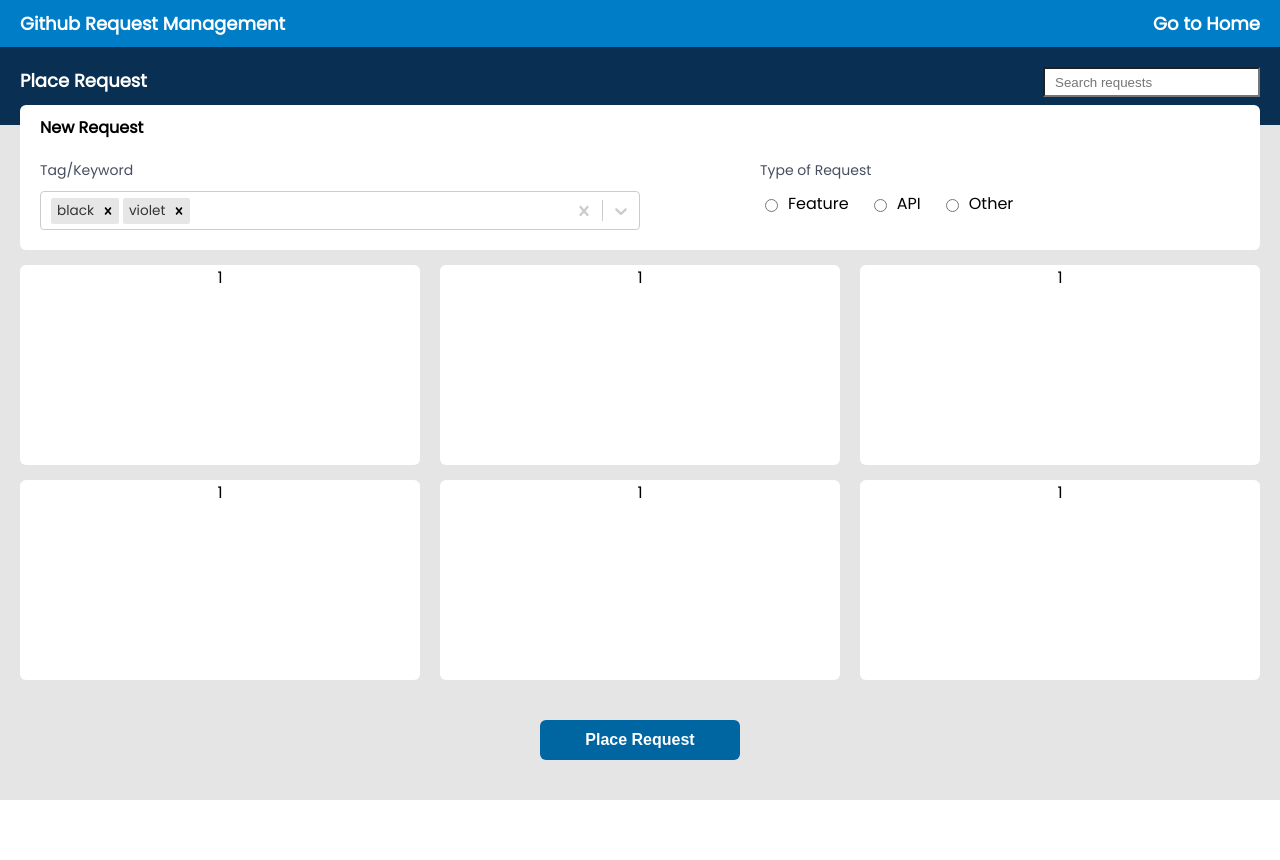
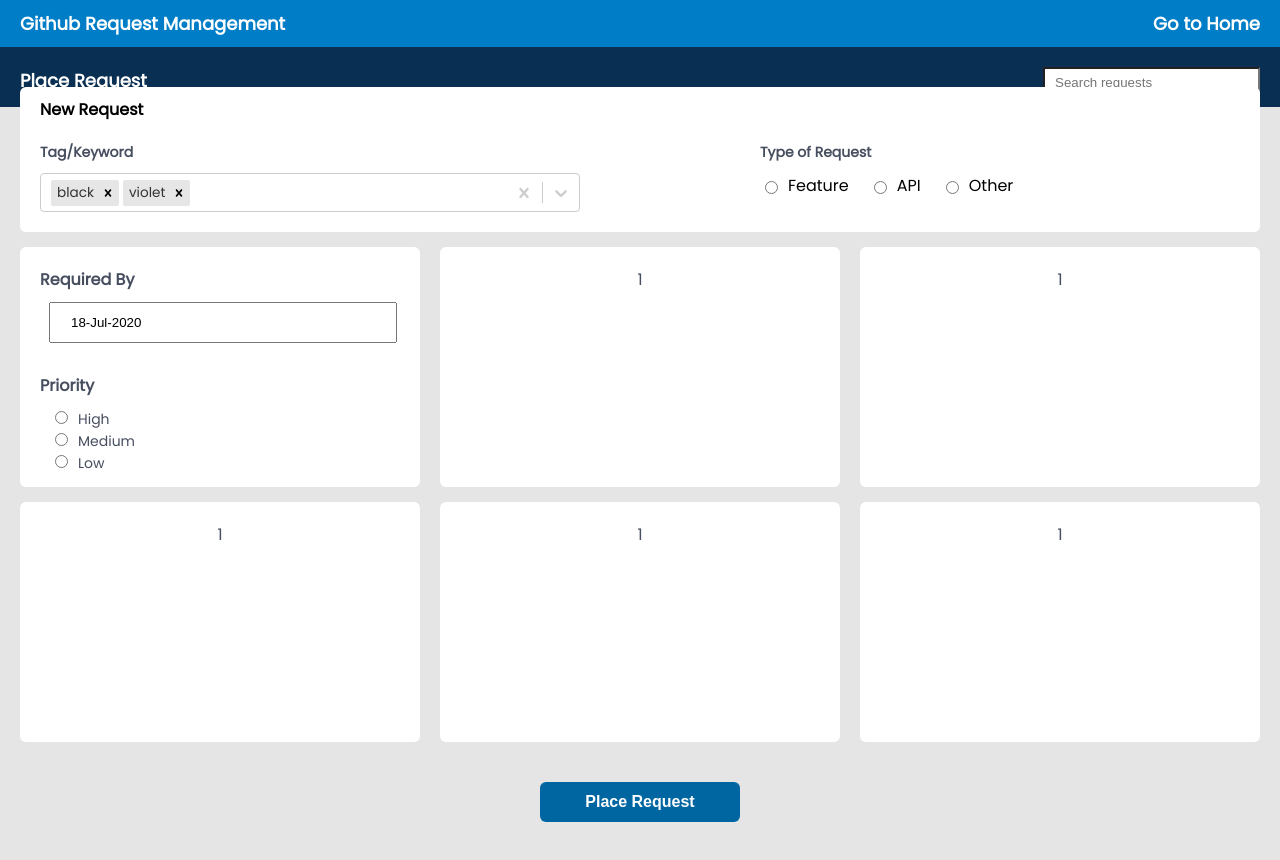
Before and after one commit to Ranjith10/react-forms, a React (Create React App) app: page /advanced-form in a window 1280 px wide. Before the commit the page ends 800 px from the top, so only its background shows below. Built offline with nearby package versions, Linux system fonts and the light colour scheme.

Commit message:
Added date-picker

```diff
--- a/package.json
+++ b/package.json
@@ -8,6 +8,7 @@
         "@testing-library/user-event": "^7.2.1",
         "formik": "^2.1.5",
         "react": "^16.13.1",
+        "react-datepicker": "^3.1.3",
         "react-dom": "^16.13.1",
         "react-router-dom": "^5.2.0",
         "react-scripts": "3.4.1",
--- a/src/Forms/AdvancedForm.css
+++ b/src/Forms/AdvancedForm.css
@@ -70,7 +70,7 @@
     font-weight: 600;
 }
 .basic-multi-select {
-    width: 600px;
+    width: 75%;
 }
 .tag-container {
     display: flex;
@@ -81,6 +81,7 @@
 .tag-container > label {
     margin-bottom: 10px;
     font-size: 14px;
+    font-weight: 600;
     color: #464e5f;
 }
 .adv-form-basic-content-container {
@@ -96,6 +97,7 @@
     margin-bottom: 10px;
     font-size: 14px;
     color: #464e5f;
+    font-weight: 600;
 }
 .type-request {
     display: flex;
@@ -107,6 +109,7 @@
 }
 .type-request > label {
     margin-right: 20px;
+    cursor: pointer;
 }
 
 .adv-form-content-row-1,
@@ -115,6 +118,7 @@
     padding: 0 20px;
     margin: 0 0 15px;
     border-radius: 6px;
+    color: #464e5f;
 }
 .adv-form-content-row-2 {
     margin-bottom: 40px;
@@ -125,6 +129,7 @@
     margin-right: 20px;
     border-radius: 6px;
     height: 200px;
+    padding: 20px;
 }
 .form-content-box:last-child {
     margin-right: 0px;
@@ -144,3 +149,47 @@ form > button[type='submit'] {
     cursor: pointer;
     height: 40px;
 }
+.date-picker-container {
+    display: flex;
+    flex-direction: column;
+    align-items: flex-start;
+    width: 100%;
+}
+.priority-selection-container {
+    display: flex;
+    flex-direction: column;
+    align-items: flex-start;
+    margin-top: 30px;
+}
+.priority-value-container {
+    display: flex;
+    flex-direction: column;
+    align-items: flex-start;
+    margin: 10px 0 0 10px;
+    font-size: 14px;
+}
+.priority-value-container > div > input {
+    margin-right: 10px;
+    cursor: pointer;
+}
+.priority-value-container > div > label {
+    cursor: pointer;
+}
+.date-picker-label,
+.priority-label {
+    font-weight: 600;
+    font-size: 16px;
+}
+.custom-date-picker {
+    width: calc(100% - 20px);
+    height: 35px;
+    padding-left: 20px;
+    outline: none;
+}
+.datepicker-container {
+    width: 100%;
+    margin-top: 10px;
+}
+.react-datepicker-wrapper {
+    width: 95%;
+}
--- a/src/Forms/AdvancedForm.js
+++ b/src/Forms/AdvancedForm.js
@@ -1,6 +1,9 @@
-import React from 'react'
+import React, { useState } from 'react'
 import { NavLink } from 'react-router-dom'
 import Select from 'react-select'
+import DatePicker from 'react-datepicker'
+// import 'react-datepicker/dist/react-datepicker-cssmodules.css'
+import 'react-datepicker/dist/react-datepicker.css'
 
 import './AdvancedForm.css'
 
@@ -24,6 +27,7 @@ const colourOptions = [
 ]
 
 const AdvancedForm = () => {
+    const [startDate, setStartDate] = useState(new Date())
     return (
         <div className='adv-form-wrapper'>
             <div className='adv-form-header'>
@@ -70,16 +74,16 @@ const AdvancedForm = () => {
                                         type='radio'
                                         id='feature'
                                         name='request'
-                                        value='male'
+                                        value='feature'
                                     />
-                                    <label for='male'>Feature</label>
+                                    <label for='feature'>Feature</label>
                                     <input
                                         type='radio'
                                         id='api'
                                         name='request'
-                                        value='female'
+                                        value='api'
                                     />
-                                    <label for='female'>API</label>
+                                    <label for='api'>API</label>
                                     <input
                                         type='radio'
                                         id='other'
@@ -92,7 +96,60 @@ const AdvancedForm = () => {
                         </div>
                     </div>
                     <div className='adv-form-content-row-1'>
-                        <div className='form-content-box'>1</div>
+                        <div className='form-content-box'>
+                            <div className='date-picker-container'>
+                                <div className='date-picker-label'>
+                                    Required By
+                                </div>
+                                <div className='datepicker-container'>
+                                    <DatePicker
+                                        selected={startDate}
+                                        onChange={(date) => setStartDate(date)}
+                                        peekNextMonth
+                                        showMonthDropdown
+                                        dateFormat='dd-MMM-yyyy'
+                                        // showYearDropdown
+                                        dropdownMode='select'
+                                        minDate={new Date()}
+                                        className='custom-date-picker'
+                                    />
+                                </div>
+                                <div className='priority-selection-container'>
+                                    <div className='priority-label'>
+                                        Priority
+                                    </div>
+                                    <div className='priority-value-container'>
+                                        <div>
+                                            <input
+                                                type='radio'
+                                                id='high'
+                                                name='priority'
+                                                value='High'
+                                            />
+                                            <label for='high'>High</label>
+                                        </div>
+                                        <div>
+                                            <input
+                                                type='radio'
+                                                id='medium'
+                                                name='priority'
+                                                value='medium'
+                                            />
+                                            <label for='medium'>Medium</label>
+                                        </div>
+                                        <div>
+                                            <input
+                                                type='radio'
+                                                id='low'
+                                                name='priority'
+                                                value='low'
+                                            />
+                                            <label for='low'>Low</label>
+                                        </div>
+                                    </div>
+                                </div>
+                            </div>
+                        </div>
                         <div className='form-content-box'>1</div>
                         <div className='form-content-box'>1</div>
                     </div>
```
Also changed, not shown: 1 other file (tests, documents, lock files or other folders).
